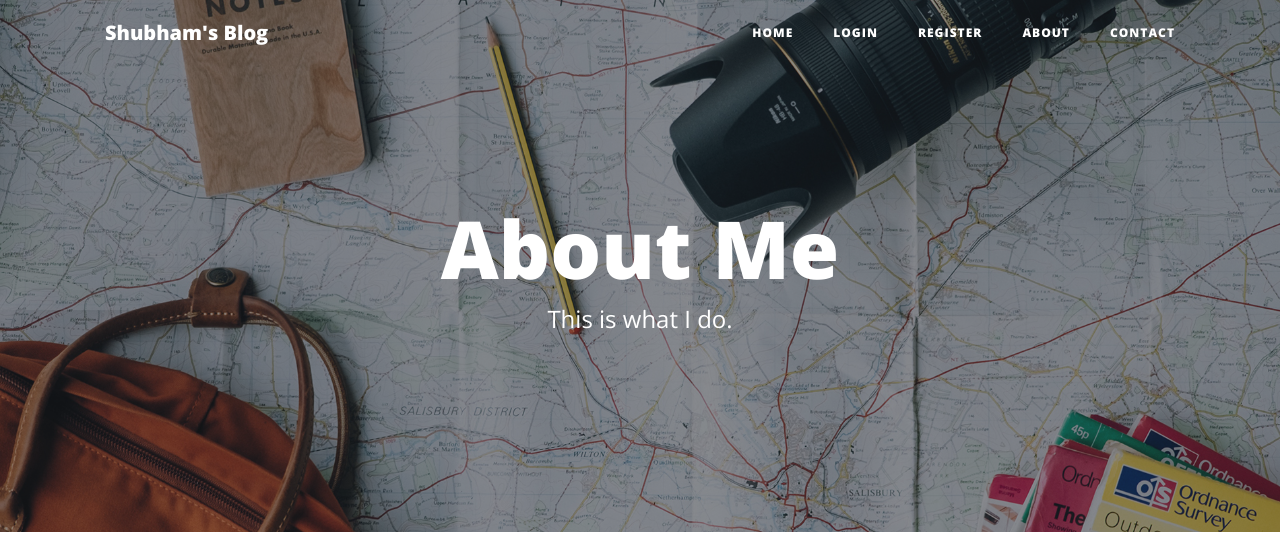
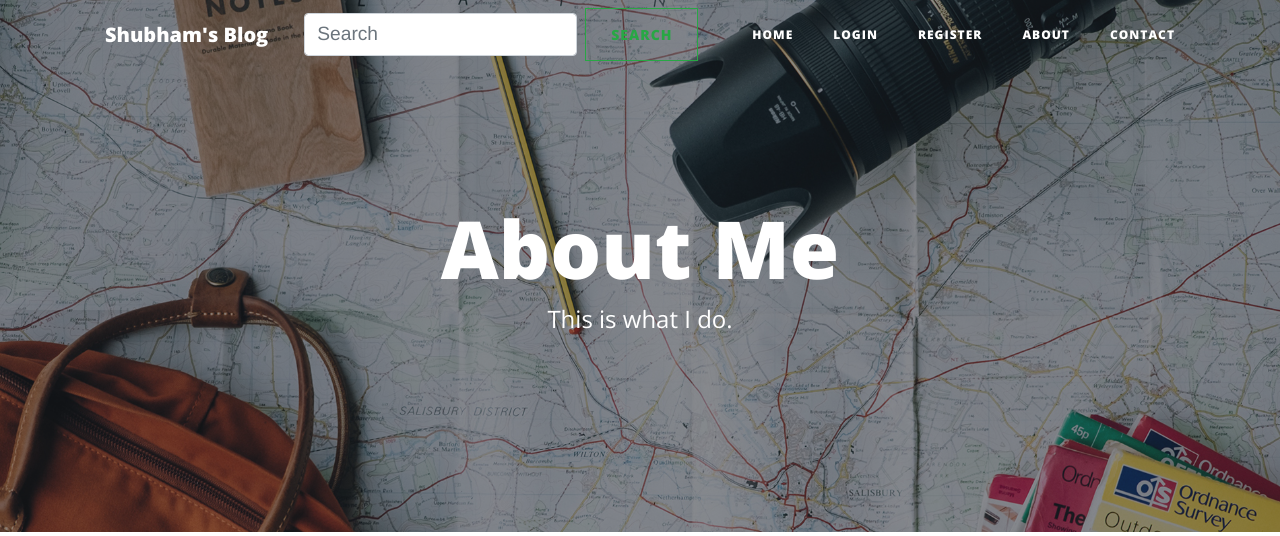
Before and after one commit to ShubhamZoro/BLOG, a Flask app: page /about in a window 1280 px wide. Shown: the top 536 px of the page. Run offline with Flask 2, Linux system fonts and the light colour scheme; some libraries are stand-ins or nearby versions.

Commit message:
Adding search bar

```diff
--- a/forms.py
+++ b/forms.py
@@ -4,7 +4,9 @@ from wtforms.validators import DataRequired, URL
 from flask_ckeditor import CKEditorField
 
 
-
+class SearchForm(FlaskForm):
+    searched = StringField("Searched", validators=[DataRequired()])
+    submit = SubmitField("Submit")
 
 class CreatePostForm(FlaskForm):
     title = StringField("Blog Post Title", validators=[DataRequired()])
--- a/main.py
+++ b/main.py
@@ -7,7 +7,7 @@ from werkzeug.security import generate_password_hash, check_password_hash
 from flask_sqlalchemy import SQLAlchemy
 from sqlalchemy.orm import relationship
 from flask_login import UserMixin, login_user, LoginManager, login_required, current_user, logout_user
-from forms import LoginForm, RegisterForm, CreatePostForm, CommentForm,Reset
+from forms import LoginForm, RegisterForm, CreatePostForm, CommentForm,Reset,SearchForm
 from flask_gravatar import Gravatar
 
 app = Flask(__name__)
@@ -71,7 +71,6 @@ db.create_all()
 #             return abort(403)
 #         return f(*args, **kwargs)
 #     return decorated_function
-
 
 @app.route('/')
 def get_all_posts():
@@ -243,6 +242,17 @@ def delete_post(post_id):
     db.session.commit()
     return redirect(url_for('get_all_posts'))
 
+@app.context_processor
+def base():
+    form=SearchForm()
+    return dict(form=form)
 
-if __name__ == "__main__":
+@app.route('/search',methods=["POST"])
+def search():
+    form=SearchForm()
+    if form.validate_on_submit():
+        searched=form.searched.data
+        return render_template("Search.html",form=form,searched=searched)
+
+if __name__=='__main__':
     app.run(debug=True)
--- a/templates/header.html
+++ b/templates/header.html
@@ -34,6 +34,11 @@
         <i class="fas fa-bars"></i>
       </button>
       <div class="collapse navbar-collapse" id="navbarResponsive">
+        <form class="form-inline my-2 my-lg-0" method="POST" action="{{url_for('search')}}">
+          {{form.hidden_tag()}}
+          <input class="form-control mr-sm-2" type="search" placeholder="Search" aria-label="Search" name="searched">
+          <button class="btn btn-outline-success my-2 my-sm-0" type="submit">Search</button>
+        </form>
         <ul class="navbar-nav ml-auto">
           <li class="nav-item">
             <a class="nav-link" href="{{ url_for('get_all_posts') }}">Home</a>
```
Also changed, not shown: templates/Search.html (added, +18 -0 lines), blog.db (added).
